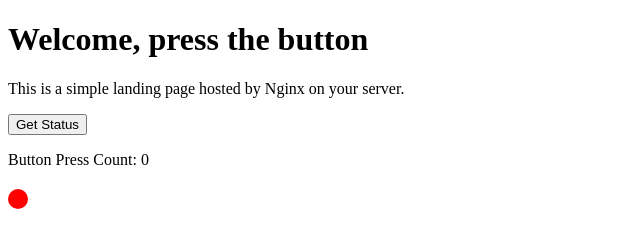
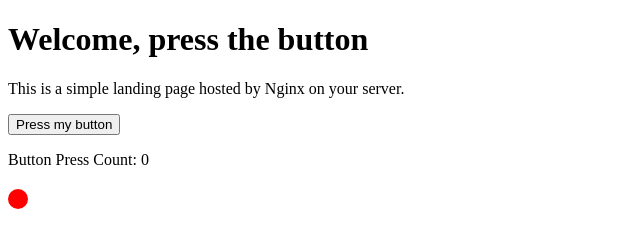
Before and after one commit to RLutsch/hello-devops, a plain HTML site: page nginx/index.html in a window 1280 px wide. Shown: the full height of the page, 0-640 px from the left. Drawn offline with Linux system fonts and the light colour scheme.

Commit message:
press my button

```diff
--- a/nginx/index.html
+++ b/nginx/index.html
@@ -15,7 +15,7 @@
 <body>
     <h1>Welcome, press the button</h1>
     <p>This is a simple landing page hosted by Nginx on your server.</p>
-    <button id="get-status-button">Get Status</button>
+    <button id="get-status-button">Press my button</button>
     <p>Button Press Count: <span id="count">0</span></p> <!-- Added this line -->
     <div id="status-light"></div>
 
```
